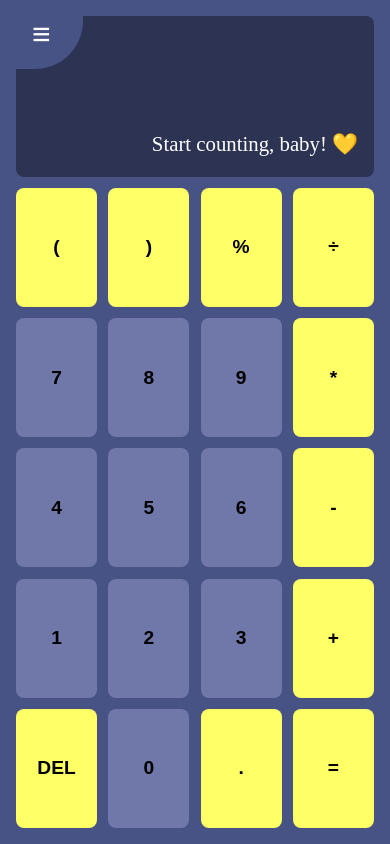
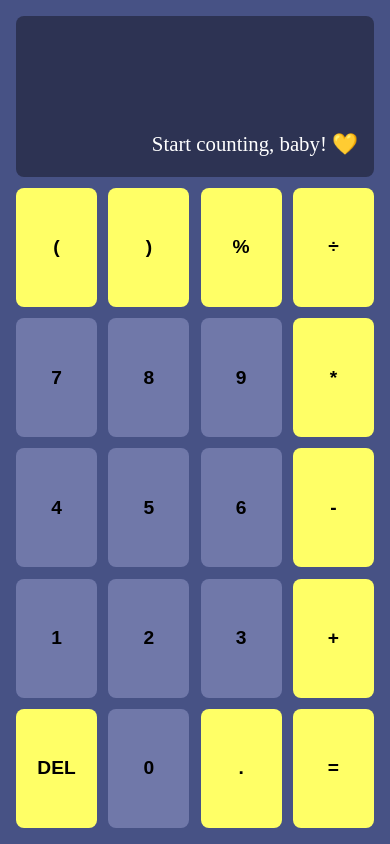
Before and after one commit to agnes97/vg-calculator, a React (Create React App) app: page / in a window 390 px wide. Built offline with nearby package versions, Linux system fonts and the light colour scheme.

Commit message:
✨ Update Header component

```diff
--- a/src/components/Header/index.css
+++ b/src/components/Header/index.css
@@ -1,40 +1,15 @@
-nav {
+header {
     margin: 0 auto;
 }
 
-nav > h1 {
+header > h1 {
     padding-top: 1rem;
     margin: 0;
     color: hsl(230, 50%, 20%);
 }
 
-nav > button {
-    display: none;
-}
-
-
 @media screen and (max-width: 909px) {
-    nav {
-        position: absolute;
-        top: 0;
-        left: 0;
-    }
-
-    nav > h1 {
+    header {
         display: none;
     }
-
-    nav > button {
-        display: block;
-        border-bottom-right-radius: 3rem;
-        font-size: 2rem;
-        border: none;
-        color: hsl(60, 100%, 70%);
-        background-color: hsl(230, 30%, 40%);
-        padding: 1rem 2rem;
-    }
-
-    nav > button:hover {
-        color: hsl(0, 0%, 100%);
-    }
 }
--- a/src/components/Header/index.tsx
+++ b/src/components/Header/index.tsx
@@ -2,10 +2,9 @@ import React from 'react'
 import './index.css'
 
 const Header: React.FC = () => (
-    <nav>
+    <header>
         <h1>Vincent van Gogh's Calculator</h1>
-        <button>&#8801;</button>
-    </nav>
+    </header>
 )
 
 export default Header
```
